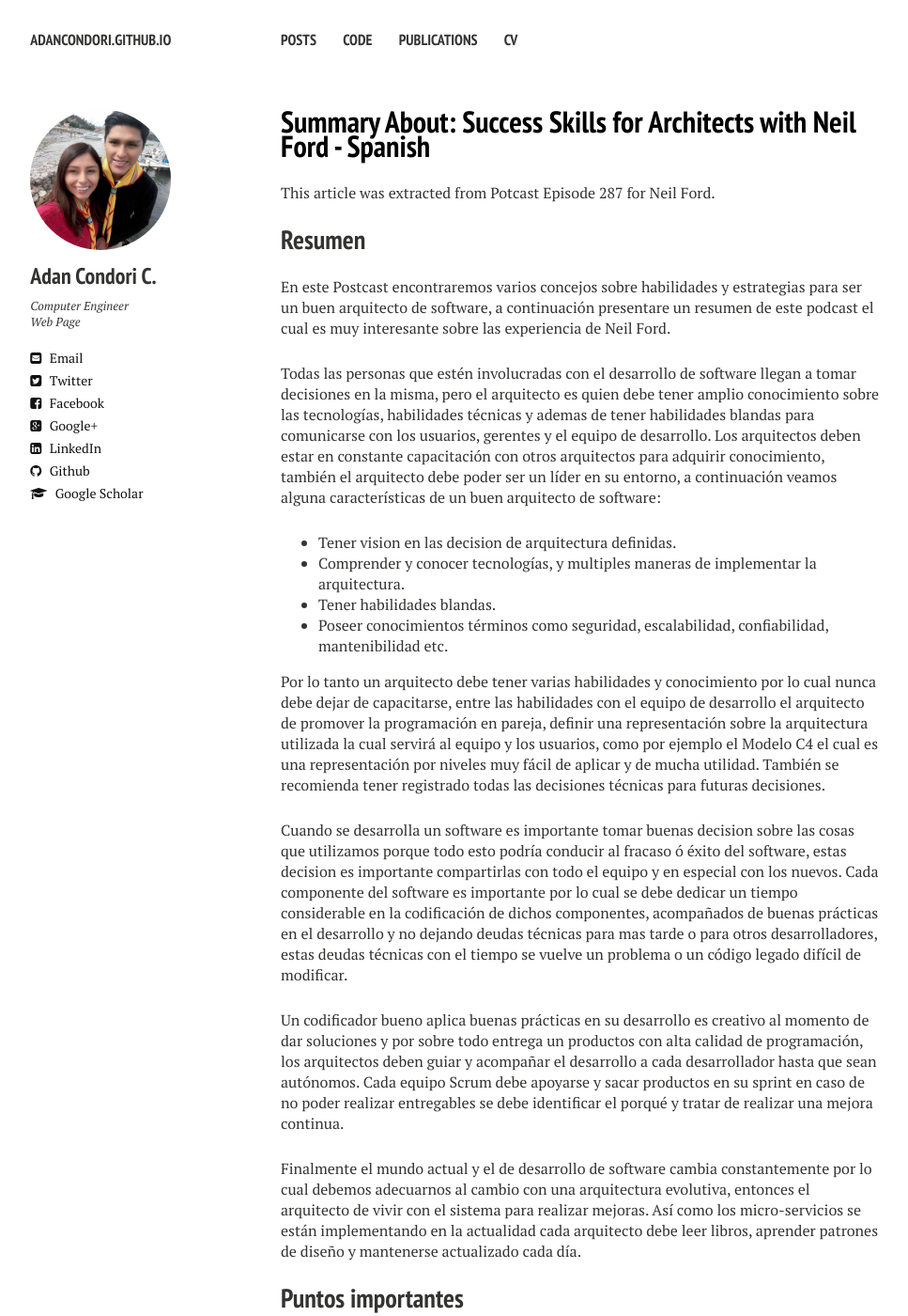
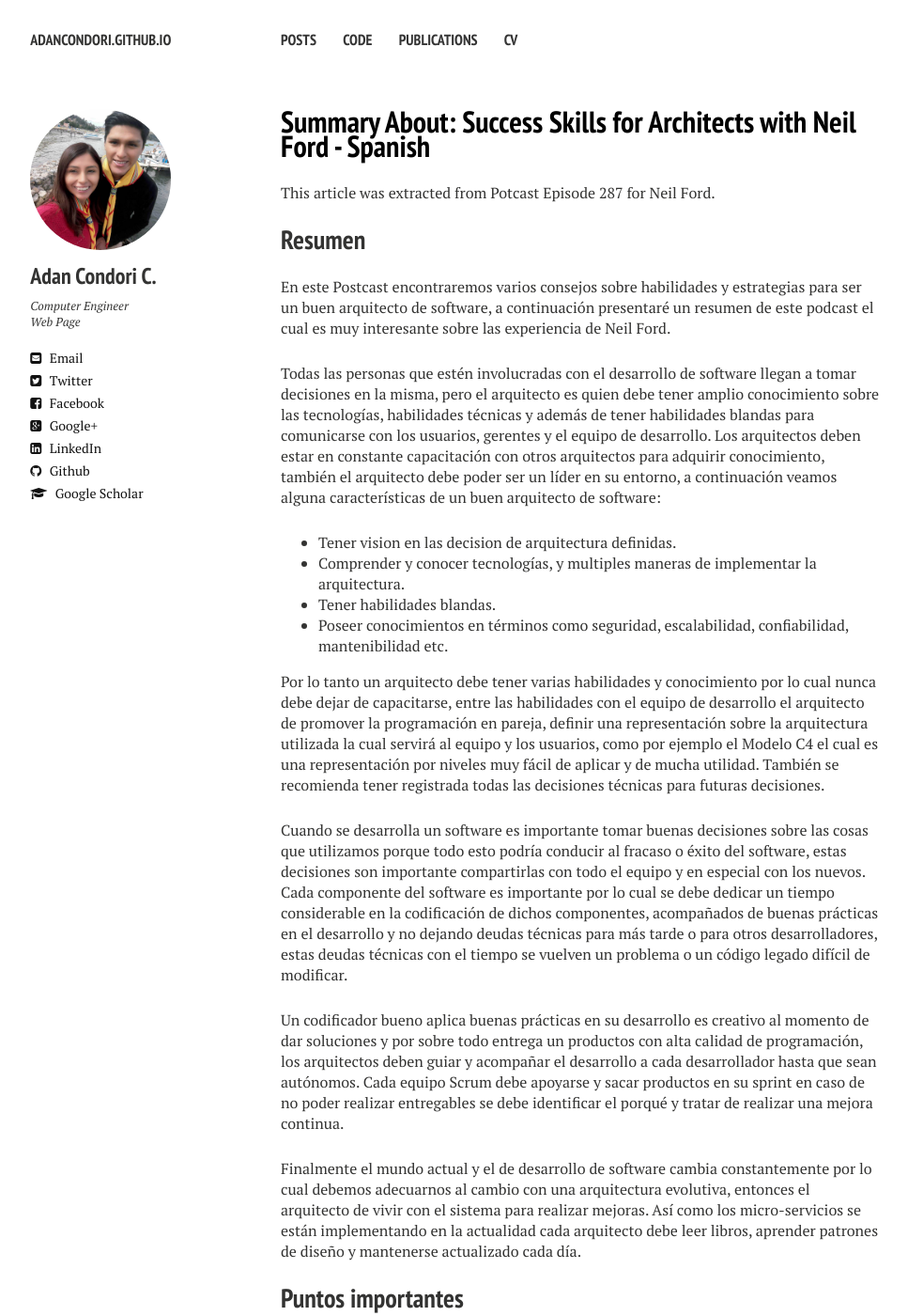
Before and after one commit to adancondori/adancondori.github.io, a Jekyll site: the page built from _posts/2021-14-06-Success-Skills-for-Architects.md, in a window 1280 px wide and 1400 px high. Shown: the whole window at 94% size, without its empty margins (21-988 px from the left). Built offline with Jekyll 4.4.1, drawn with Linux system fonts in a browser that asks for light colours; nearby versions of some CDN libraries; some of the changed text lies outside the part shown.

```diff
--- a/_posts/2021-14-06-Success-Skills-for-Architects.md
+++ b/_posts/2021-14-06-Success-Skills-for-Architects.md
@@ -31,18 +31,18 @@
 
 ## Resumen
 
-En este Postcast encontraremos varios concejos sobre habilidades y estrategias para ser un buen arquitecto de software, a continuación presentare un resumen de este podcast el cual es muy interesante sobre las experiencia de Neil Ford.
+En este Postcast encontraremos varios consejos sobre habilidades y estrategias para ser un buen arquitecto de software, a continuación presentaré un resumen de este podcast el cual es muy interesante sobre las experiencia de Neil Ford.
 
-Todas las personas que estén involucradas con el desarrollo de software llegan a tomar decisiones en la misma, pero el arquitecto es quien debe tener amplio conocimiento sobre las tecnologías, habilidades técnicas y ademas de tener habilidades blandas para comunicarse con los usuarios, gerentes y el equipo de desarrollo. Los arquitectos deben estar en constante capacitación con otros arquitectos para adquirir conocimiento, también el arquitecto debe poder ser un líder en su entorno, a continuación veamos alguna características de un buen arquitecto de software:
+Todas las personas que estén involucradas con el desarrollo de software llegan a tomar decisiones en la misma, pero el arquitecto es quien debe tener amplio conocimiento sobre las tecnologías, habilidades técnicas y además de tener habilidades blandas para comunicarse con los usuarios, gerentes y el equipo de desarrollo. Los arquitectos deben estar en constante capacitación con otros arquitectos para adquirir conocimiento, también el arquitecto debe poder ser un líder en su entorno, a continuación veamos alguna características de un buen arquitecto de software:
 
 - Tener vision en las decision de arquitectura definidas.
 - Comprender y conocer tecnologías, y multiples maneras de implementar la arquitectura.
 - Tener habilidades blandas.
-- Poseer conocimientos términos como seguridad, escalabilidad, confiabilidad, mantenibilidad etc.
+- Poseer conocimientos en términos como seguridad, escalabilidad, confiabilidad, mantenibilidad etc.
 
-Por lo tanto un arquitecto debe tener varias habilidades y conocimiento por lo cual nunca debe dejar de capacitarse, entre las habilidades con el equipo de desarrollo el arquitecto de promover la programación en pareja, definir una representación sobre la arquitectura utilizada la cual servirá al equipo y los usuarios, como por ejemplo el Modelo C4 el cual es una representación por niveles muy fácil de aplicar y de mucha utilidad. También se recomienda tener registrado todas las decisiones técnicas para futuras decisiones.
+Por lo tanto un arquitecto debe tener varias habilidades y conocimiento por lo cual nunca debe dejar de capacitarse, entre las habilidades con el equipo de desarrollo el arquitecto de promover la programación en pareja, definir una representación sobre la arquitectura utilizada la cual servirá al equipo y los usuarios, como por ejemplo el Modelo C4 el cual es una representación por niveles muy fácil de aplicar y de mucha utilidad. También se recomienda tener registrada todas las decisiones técnicas para futuras decisiones.
 
-Cuando se desarrolla un software es importante tomar buenas decision sobre las cosas que utilizamos porque todo esto podría conducir al fracaso ó éxito del software, estas decision es importante compartirlas con todo el equipo y en especial con los nuevos. Cada componente del software es importante por lo cual se debe dedicar un tiempo considerable en la codificación de dichos componentes, acompañados de buenas prácticas en el desarrollo y no dejando deudas técnicas para mas tarde o para otros desarrolladores, estas deudas técnicas con el tiempo se vuelve un problema o un código legado difícil de modificar.
+Cuando se desarrolla un software es importante tomar buenas decisiones sobre las cosas que utilizamos porque todo esto podría conducir al fracaso o éxito del software, estas decisiones son importante compartirlas con todo el equipo y en especial con los nuevos. Cada componente del software es importante por lo cual se debe dedicar un tiempo considerable en la codificación de dichos componentes, acompañados de buenas prácticas en el desarrollo y no dejando deudas técnicas para más tarde o para otros desarrolladores, estas deudas técnicas con el tiempo se vuelven un problema o un código legado difícil de modificar.
 
 Un codificador bueno aplica buenas prácticas en su desarrollo es creativo al momento de dar soluciones y por sobre todo entrega un productos con alta calidad de programación, los arquitectos deben guiar y acompañar el desarrollo a cada desarrollador hasta que sean autónomos. Cada equipo Scrum debe apoyarse y sacar productos en su sprint en caso de no poder realizar entregables se debe identificar el porqué y tratar de realizar una mejora continua.
 
```
Also changed, not shown: other parts of _posts/2021-14-06-Success-Skills-for-Architects.md (+3 -3 lines), _posts/2021-14-06-Success-Skills-for-Architects-English.md (added, +65 -0 lines).
